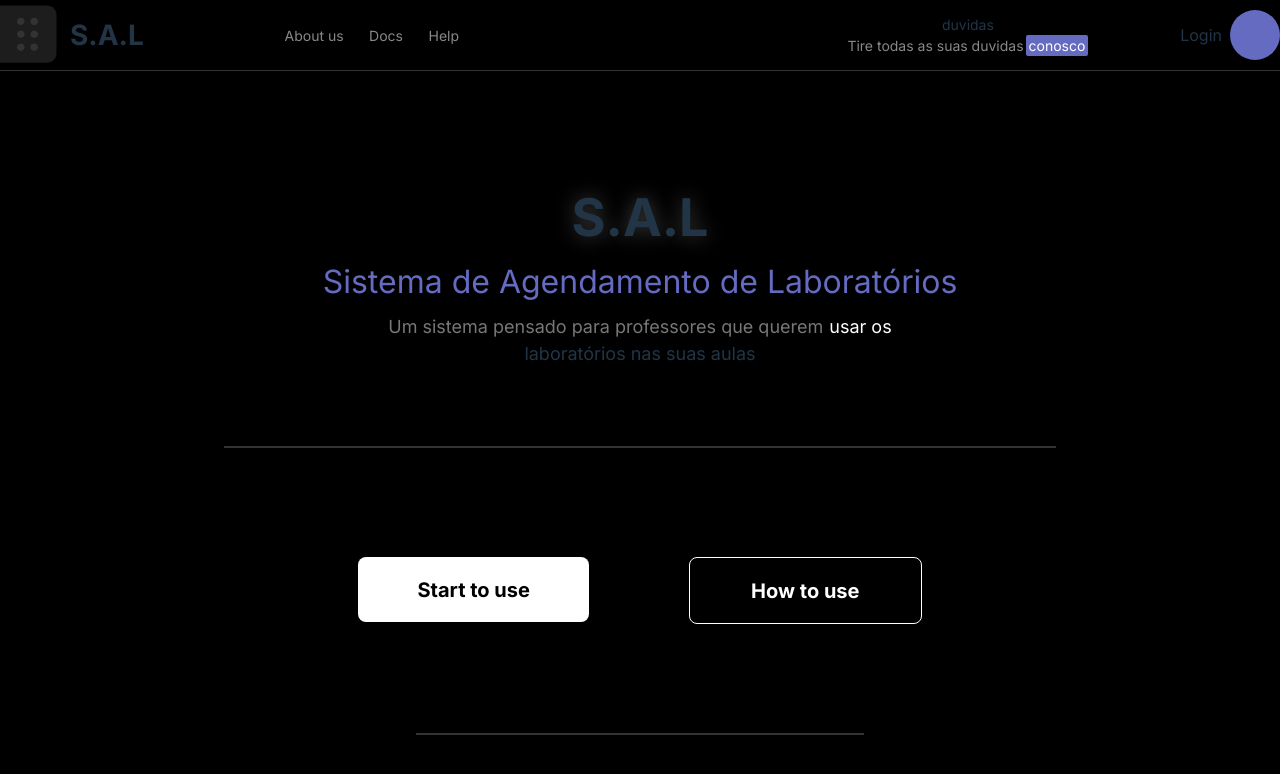
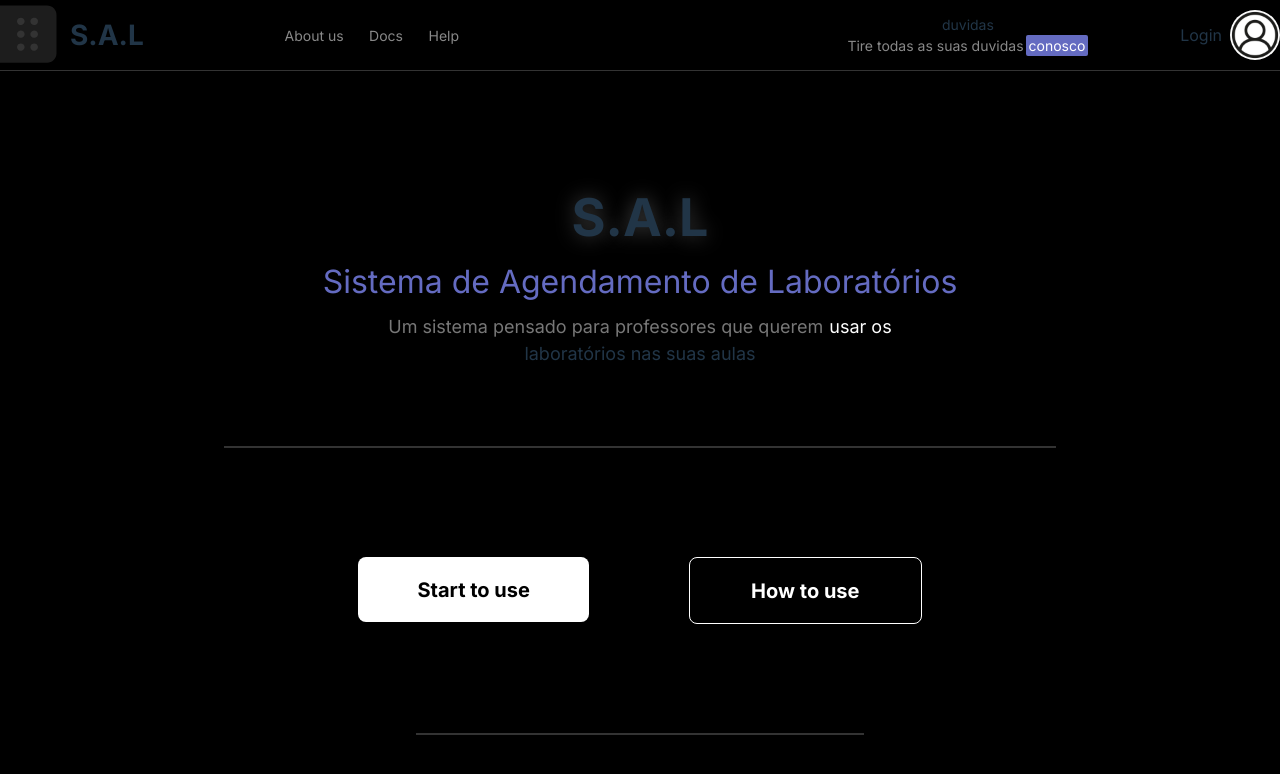
Before and after one commit to gabriellimao7500/SAL, a React (Vite) app in the folder Frontend/: page / in a window 1280 px wide. Shown: the top 774 px of the page. Built offline with nearby package versions, Linux system fonts and the light colour scheme.

Commit message:
login feito com sucesso, sessão feita, imagem generica colocada se sessão não feita

```diff
--- a/Frontend/src/components/Login/Login.jsx
+++ b/Frontend/src/components/Login/Login.jsx
@@ -21,6 +21,9 @@ function Login() {
       );
       if(response.data.length === 1){
         alert('encontrado')
+        sessionStorage.setItem('professor', JSON.stringify(response.data[0]))
+        console.log(JSON.parse(sessionStorage.getItem('professor')))
+
       }
      } catch (error) {
       if(!error?.response){
--- a/Frontend/src/components/header/User/User.jsx
+++ b/Frontend/src/components/header/User/User.jsx
@@ -4,8 +4,24 @@ import Login from '../../Login/Login';
 
 function User() {
     const [login, setLogin] = useState(false);
+    const [imageSrc, setImageSrc] = useState('generic.jpg');
     const menuRef = useRef(null);
     const sectionRef = useRef(null);
+
+    // Definindo a imagem
+    useEffect(() => {
+        const professor = sessionStorage.getItem('professor');
+        if (professor) {
+            const { imagem } = JSON.parse(professor);
+            if (imagem) {
+                setImageSrc(imagem);
+            } else {
+                setImageSrc('generic.jpg');
+            }
+        } else {
+            setImageSrc('generic.jpg');
+        }
+    }, []);
 
     function toggleLogin() {
         setLogin(prevLogin => !prevLogin);
@@ -28,7 +44,7 @@ function User() {
         <>
             <div onClick={toggleLogin} className='user'>
                 <div>Login</div>
-                <div className='userImage'></div>
+                <img className='userImage' src={imageSrc} alt="User" />
             </div>
 
             {login && (
```
Also changed, not shown: Frontend/public/generic.jpg (added), 1 other file (tests, documents, lock files or other folders).
